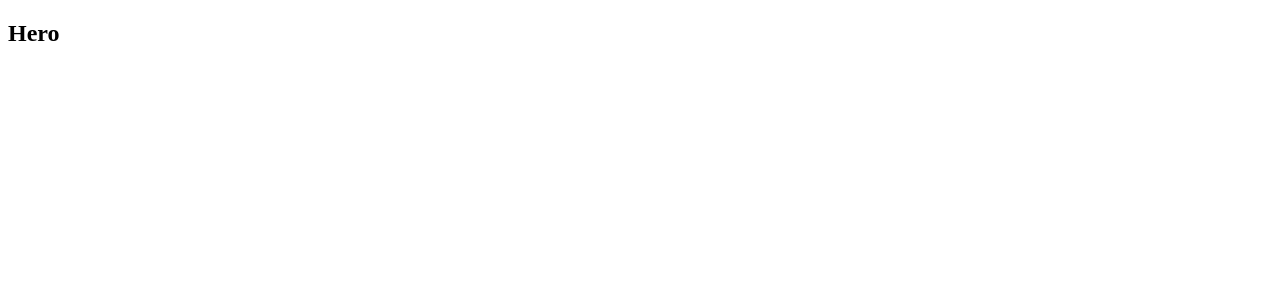
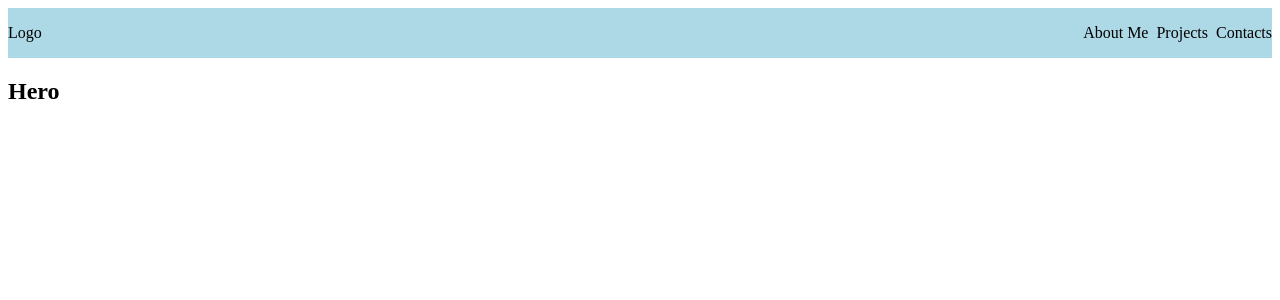
Before and after one commit to Dylan-Malloy/Portfolio, a React (Create React App) app in the folder client/: page / in a window 1280 px wide. Shown: the top 300 px of the page. Built offline with nearby package versions, Linux system fonts and the light colour scheme.

Commit message:
added navbar to website

```diff
--- a/client/src/App.js
+++ b/client/src/App.js
@@ -1,6 +1,9 @@
+import Navbar from "./components/Navbar";
+import "./styles/App.css"
 function App() {
   return (
     <>
+      <Navbar/>
       <section id="hero">
         <h1>Hero</h1>
       </section>
--- /dev/null
+++ b/client/src/components/Navbar.js
@@ -0,0 +1,18 @@
+function Navbar() {
+  return (
+    <>
+      <div id="navbar">
+        <div className="navbar-left">
+          <p>Logo</p>
+        </div>
+        <div className="navbar-right">
+          <p>About Me</p>
+          <p>Projects</p>
+          <p>Contacts</p>
+        </div>
+      </div>
+    </>
+  );
+}
+
+export default Navbar;
--- a/client/src/styles/App.css
+++ b/client/src/styles/App.css
@@ -0,0 +1,13 @@
+#navbar {
+    background-color: lightblue;
+    display: flex;
+    align-items: center;
+    justify-content: space-between;
+}
+.navbar-left {
+    display: flex;
+}
+.navbar-right {
+    display: flex;
+    gap: 8px;
+}
```
Also changed, not shown: 1 other file (tests, documents, lock files or other folders).
